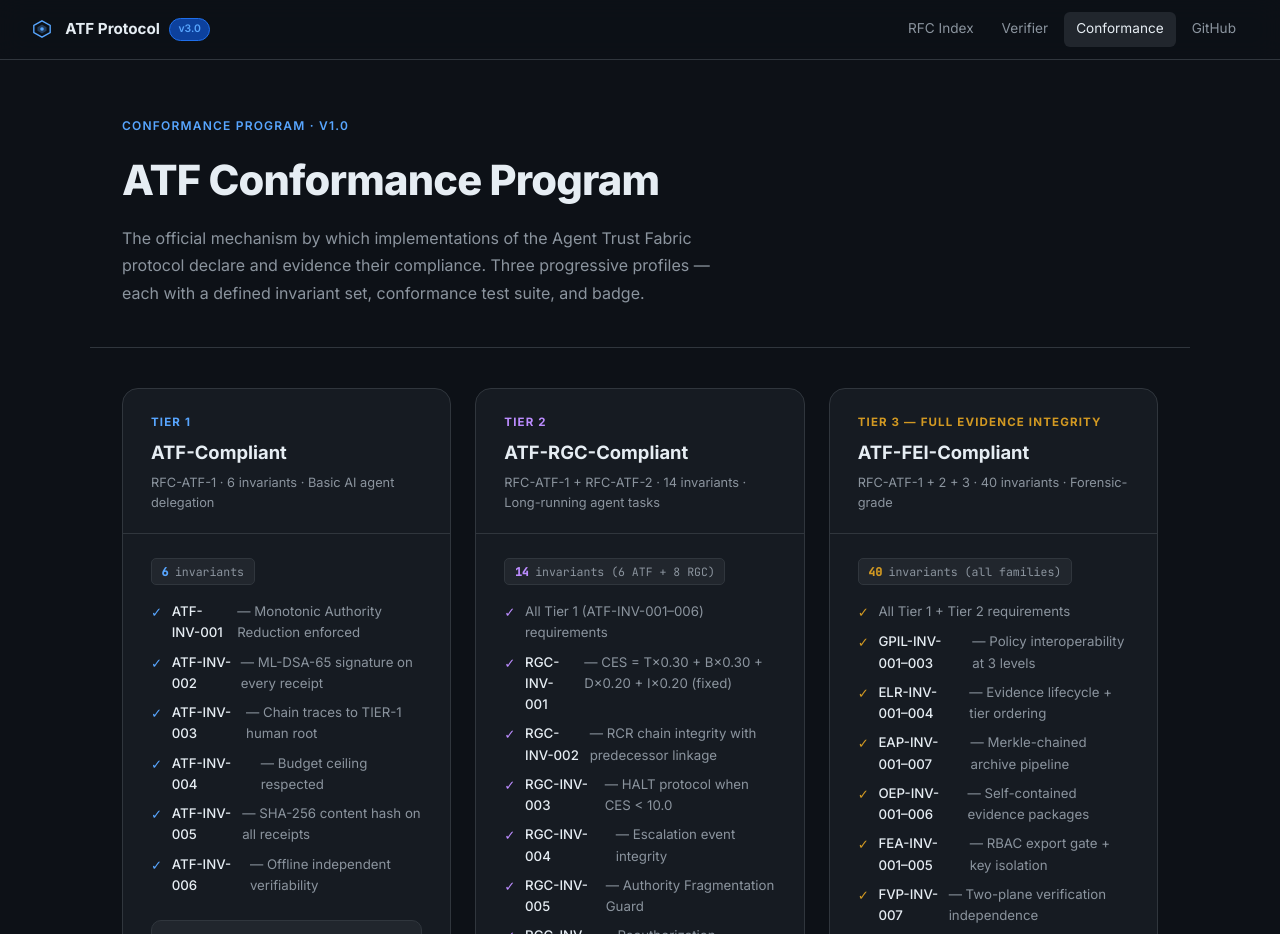
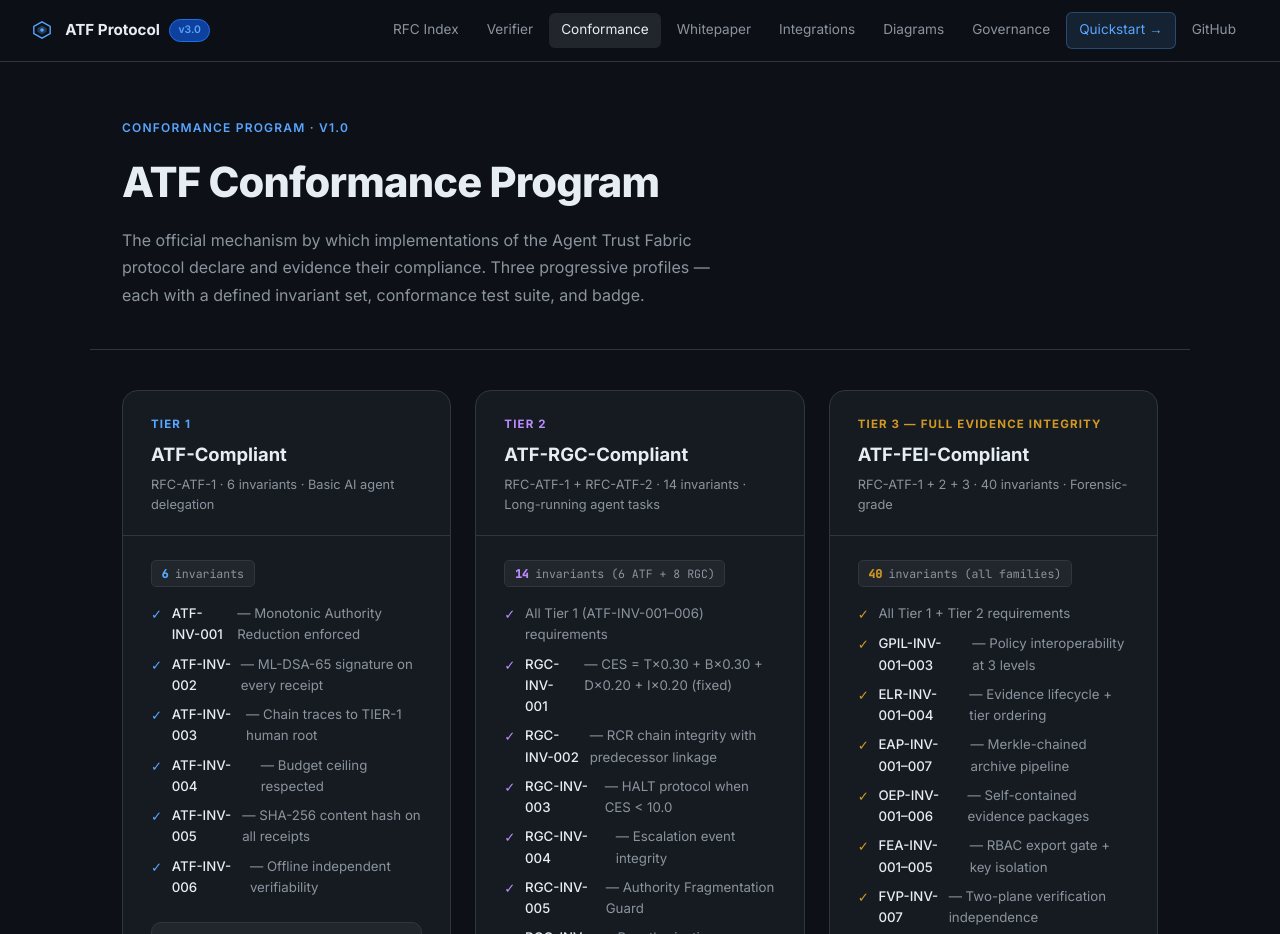
Before and after one commit to Costenho19/atf-protocol-standard, a plain HTML site: page docs/conformance/index.html in a window 1280 px wide. Shown: the top 934 px of the page. Drawn offline with Linux system fonts and the light colour scheme.

Commit message:
feat(docs/nav): add Governance + full nav to conformance page

```diff
--- a/docs/conformance/index.html
+++ b/docs/conformance/index.html
@@ -76,7 +76,12 @@
       <a href="../rfc/index.html">RFC Index</a>
       <a href="../verify/index.html">Verifier</a>
       <a href="../conformance/index.html" class="active" style="color:var(--text);background:var(--bg3)">Conformance</a>
-      <a href="https://github.com/Costenho19/atf-protocol-standard" target="_blank">GitHub</a>
+      <a href="../whitepaper/index.html">Whitepaper</a>
+        <a href="../integrations/index.html">Integrations</a>
+        <a href="../diagrams/index.html">Diagrams</a>
+        <a href="../governance/index.html">Governance</a>
+        <a href="../quickstart/index.html" style="background:rgba(88,166,255,.12);color:#58a6ff;border:1px solid rgba(88,166,255,.3);padding:.4rem .75rem;border-radius:6px;">Quickstart →</a>
+        <a href="https://github.com/Costenho19/atf-protocol-standard" target="_blank">GitHub</a>
     </div>
   </nav>
   <div class="page-header">
```
